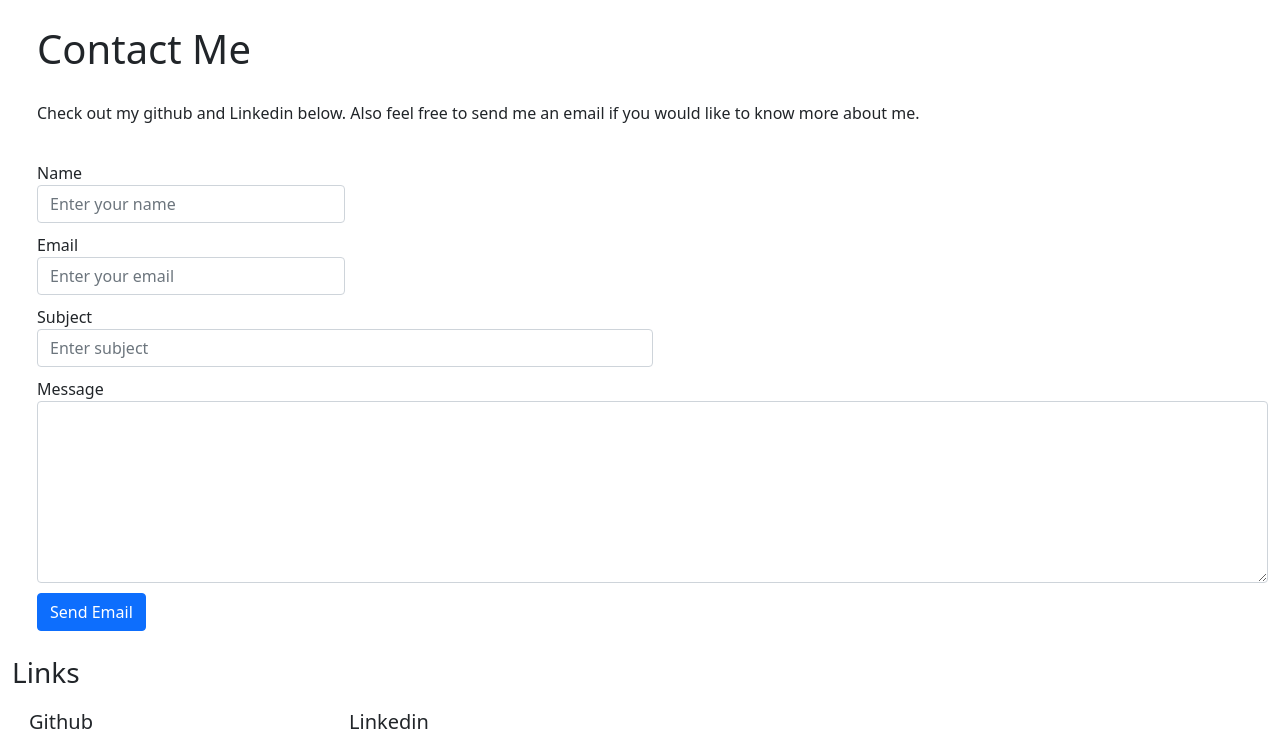
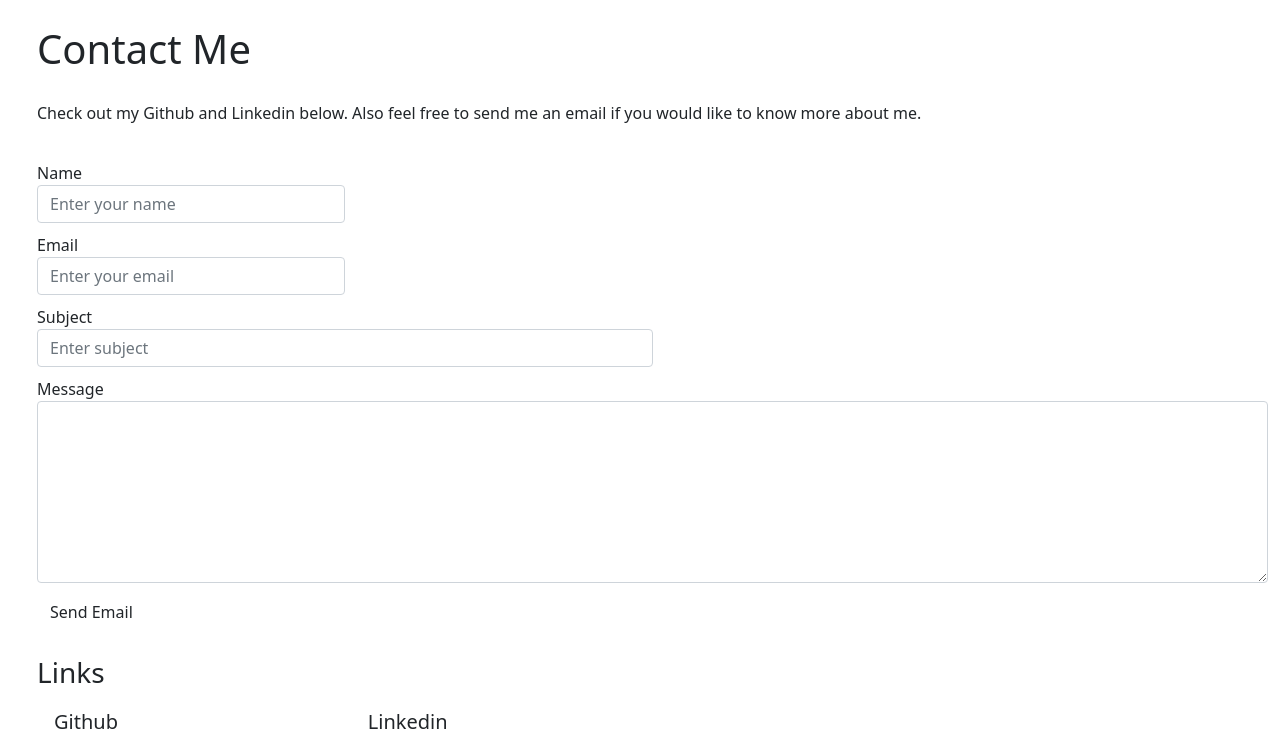
Before and after one commit to mpasricha1/portfolio, a Flask app: page /contact in a window 1280 px wide. Shown: the part 56-802 px from the top of the page. Run offline with Flask 2, Linux system fonts and the light colour scheme.

Commit message:
Fixing Contact Inputs

```diff
--- a/assets/css/style.css
+++ b/assets/css/style.css
@@ -32,6 +32,10 @@ form {
 	padding-top:50%;
 
 }
+.links{
+	padding-left: 25px;
+}
+
 #background{
 	padding-top:100px;
 	padding-bottom: -500px;
--- a/portfolioApp/app/static/css/style.css
+++ b/portfolioApp/app/static/css/style.css
@@ -31,6 +31,9 @@ form {
 	padding-left: 100px;
 	padding-top:50%;
 
+}
+.links{
+	padding-left: 25px;
 }
 #background{
 	padding-top:100px;
--- a/portfolioApp/app/templates/contact.html
+++ b/portfolioApp/app/templates/contact.html
@@ -8,7 +8,7 @@
 	 	</div>
 	 	<div class="row">
 	 		<div class="col-md-12">
-	 			<p class="h1text">Check out my github and Linkedin below. Also feel free to send me an email if you would like to know more about me.</p>
+	 			<p class="h1text">Check out my Github and Linkedin below. Also feel free to send me an email if you would like to know more about me.</p>
 	 		</div>
 	 	</div>
 	 	<form id='contactdata' method="POST" action="{{ url_for('contact') }}">
@@ -44,7 +44,7 @@
 	  		</div>
 	  		<div class="form-row">
 	  			<div class="col-md-3">
-	  				<button type="submit" class="btn btn-primary">Send Email</button>
+	  				<button type="submit" class="btn">Send Email</button>
 	  			</div>
 	  		</div>
 	  	</form>
--- a/portfolioApp/app/templates/index.html
+++ b/portfolioApp/app/templates/index.html
@@ -28,7 +28,7 @@
 					<div id="box2"></div>
 					<div id="box3"></div>
 					<!-- Replace image with professional photo -->
-					<div id="box4"><img src="static/images/profile.jpg" alt="My main photo"></div>
+					<div id="box4"><img src="static/images/profile.jpg" class="img-fluid" alt="My main photo"></div>
 				</div>
 			</div>
 	 	</div>
```
Also changed, not shown: contact.html (+5 -5 lines), README.md.
